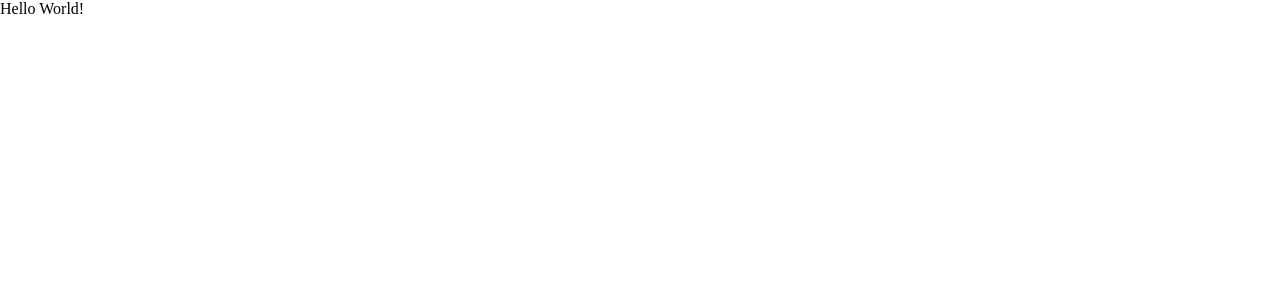
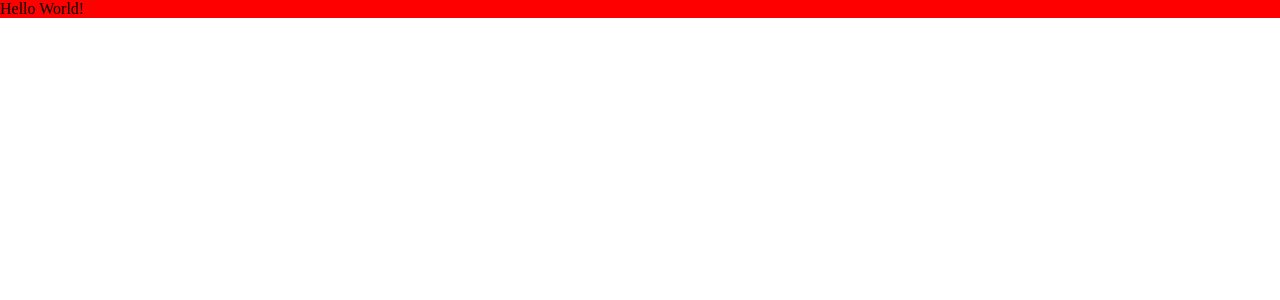
Before and after one commit to allanloji/nextjs-typescript, a Next.js app: page / in a window 1280 px wide. Shown: the top 300 px of the page. Built offline with nearby package versions, Linux system fonts and the light colour scheme.

Commit message:
:heavy_plus_sign: Fix emotion styling

```diff
--- a/package.json
+++ b/package.json
@@ -11,6 +11,7 @@
   },
   "dependencies": {
     "@emotion/core": "^11.0.0",
+    "@emotion/react": "^11.8.1",
     "@emotion/styled": "^11.1.5",
     "@types/facepaint": "^1.2.1",
     "eslint-config-prettier": "^8.1.0",
--- a/pages/index.tsx
+++ b/pages/index.tsx
@@ -1,7 +1,13 @@
+import styled from '@emotion/styled';
 import React from 'react';
+import { theme } from '../styles/theme';
 
-function Home({ test }) {
-  return <div>Hello World!</div>;
+const Container = styled.div`
+  background-color: ${theme.colors.red};
+`;
+
+function Home() {
+  return <Container>Hello World!</Container>;
 }
 
 export default Home;
--- /dev/null
+++ b/styles/theme.ts
@@ -0,0 +1,6 @@
+export const theme = {
+  colors: {
+    white: '#fff',
+    red: 'red',
+  },
+};
```
Also changed, not shown: 1 other file (tests, documents, lock files or other folders).
